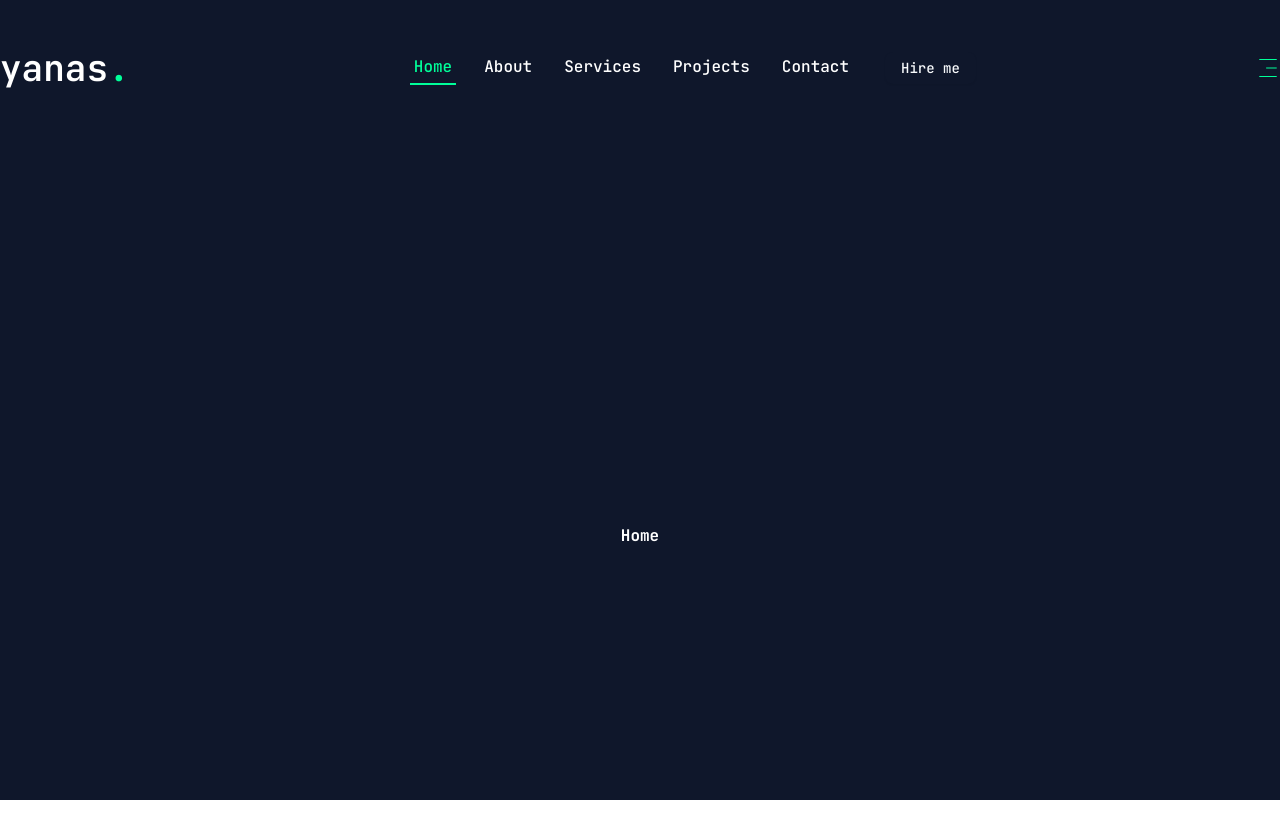
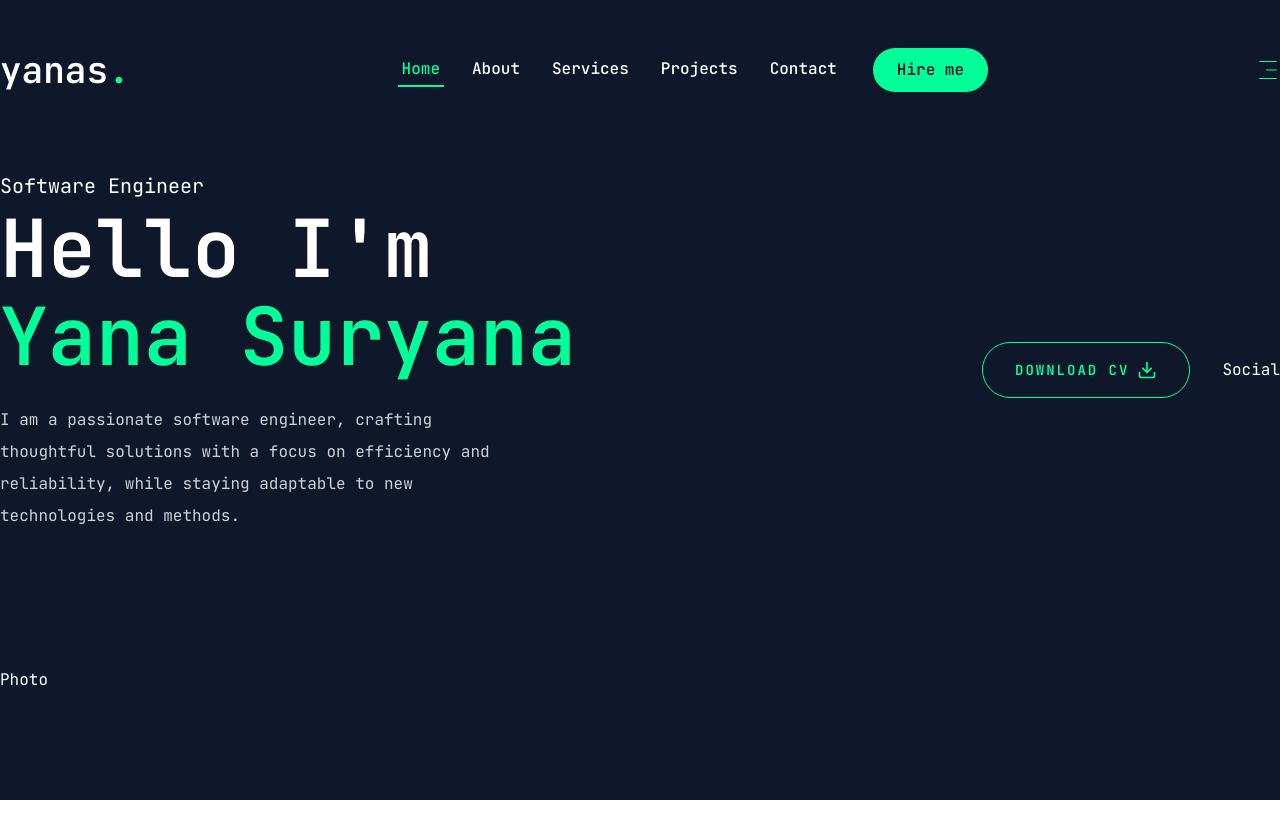
Before and after one commit to yanas-logs/yanas-dev, a Next.js app: page / in a window 1280 px wide. Shown: the top 838 px of the page. After the commit the page ends 800 px from the top, so only its background shows below. Built offline with nearby package versions, Linux system fonts and the light colour scheme.

Commit message:
Update homepage

```diff
--- a/app/globals.css
+++ b/app/globals.css
@@ -122,10 +122,25 @@
   body {
     @apply bg-primary leading-loose font-primary text-white;
   }
+  .h1 {
+    @apply text-[48px] xl:text-[80px] leading-[1.1] font-semibold;
+  }
+  .h2 {
+    @apply text-[36px] xl:text-[48px] leading-[1.1] font-semibold;
+  }
+  .h3 {
+    @apply text-[20px] xl:text-[24px] leading-[1.1] font-semibold;
+  }
   .text-accentNeon {
     color: var(--accent-neon);
   }
   .text-accentNeon:hover {
     color: var(--accent-neon-hover);
   }
+   .bg-accentNeon {
+    background-color: var(--accent-neon);
+  }
+  .bg-accentNeon:hover {
+    background-color: var(--accent-neon-hover);
+  }
 }
--- a/app/page.tsx
+++ b/app/page.tsx
@@ -1,5 +1,47 @@
-export default function Home() {
+import Social from "@/components/Social";
+import { Button } from "@/components/ui/button";
+import { FiDownload } from "react-icons/fi";
+
+const Home = () => {
   return (
-    <main className="flex justify-center items-center h-screen font-bold">Home</main>
+    <section className="h-full">
+      <div className="container mx-auto h-full">
+        <div className="flex flex-col xl:flex-row items-center justify-between xl:pt-8 xl:pb-24">
+          {/* text */}
+          <div className="text-center xl:text-left">
+            <span className="text-xl">Software Engineer</span>
+            <h1 className="h1 mb-6">
+              Hello I&apos;m <br />
+              <span className="text-accentNeon">Yana Suryana</span>
+            </h1>
+            <p className="max-w-[500px] mb-9 text-white/80">
+              I am a passionate software engineer, crafting thoughtful solutions
+              with a focus on efficiency and reliability, while staying
+              adaptable to new technologies and methods.
+            </p>
+          </div>
+
+          {/* Button and Socials */}
+          <div className="flex flex-col xl:flex-row items-center gap-8">
+            <Button
+              variant="outline"
+              size="lg"
+              className="uppercase flex items-center gap-2"
+            >
+              <span>Download CV</span>
+              <FiDownload className="text-xl" />
+            </Button>
+            <div className="mb-8 xl:mb-0">
+              <Social />
+            </div>
+          </div>
+        </div>
+
+        {/* photo */}
+        <div>Photo</div>
+      </div>
+    </section>
   );
-}
+};
+
+export default Home;
--- /dev/null
+++ b/components/Social.tsx
@@ -0,0 +1,9 @@
+import React from 'react';
+
+const Social = () => {
+  return (
+    <div>Social</div>
+  );
+};
+
+export default Social;
--- a/components/ui/button.tsx
+++ b/components/ui/button.tsx
@@ -5,27 +5,22 @@ import { cva, type VariantProps } from "class-variance-authority"
 import { cn } from "@/lib/utils"
 
 const buttonVariants = cva(
-  "inline-flex items-center justify-center gap-2 whitespace-nowrap rounded-md text-sm font-medium transition-all disabled:pointer-events-none disabled:opacity-50 [&_svg]:pointer-events-none [&_svg:not([class*='size-'])]:size-4 shrink-0 [&_svg]:shrink-0 outline-none focus-visible:border-ring focus-visible:ring-ring/50 focus-visible:ring-[3px] aria-invalid:ring-destructive/20 dark:aria-invalid:ring-destructive/40 aria-invalid:border-destructive",
+  "inline-flex items-center justify-center gap-2 whitespace-nowrap rounded-full text-base font-semibold ring-offset-white transition-colors",
   {
     variants: {
       variant: {
         default:
-          "bg-primary text-primary-foreground shadow-xs hover:bg-primary/90",
-        destructive:
-          "bg-destructive text-white shadow-xs hover:bg-destructive/90 focus-visible:ring-destructive/20 dark:focus-visible:ring-destructive/40 dark:bg-destructive/60",
+          "bg-accentNeon text-primary hover:bg-accent-hover",
+        primary:
+          "bg-primary text-white",
         outline:
-          "border bg-background shadow-xs hover:bg-accent hover:text-accent-foreground dark:bg-input/30 dark:border-input dark:hover:bg-input/50",
-        secondary:
-          "bg-secondary text-secondary-foreground shadow-xs hover:bg-secondary/80",
-        ghost:
-          "hover:bg-accent hover:text-accent-foreground dark:hover:bg-accent/50",
-        link: "text-primary underline-offset-4 hover:underline",
+          "border border-accentNeon bg-transparent text-accentNeon hover:bg-accentNeon hover:text-primary"
       },
       size: {
-        default: "h-8 px-4 py-2 has-[>svg]:px-3",
-        sm: "h-8 rounded-md gap-1.5 px-3 has-[>svg]:px-2.5",
-        lg: "h-10 rounded-md px-6 has-[>svg]:px-4",
-        icon: "size-9",
+        default: "h-[44px] px-6",
+        md: "h-[48px] px-6",
+        lg: "h-[56px] px-8 text-sm uppercase tracking-[2px]",
+        // icon: "size-9",
       },
     },
     defaultVariants: {
```
